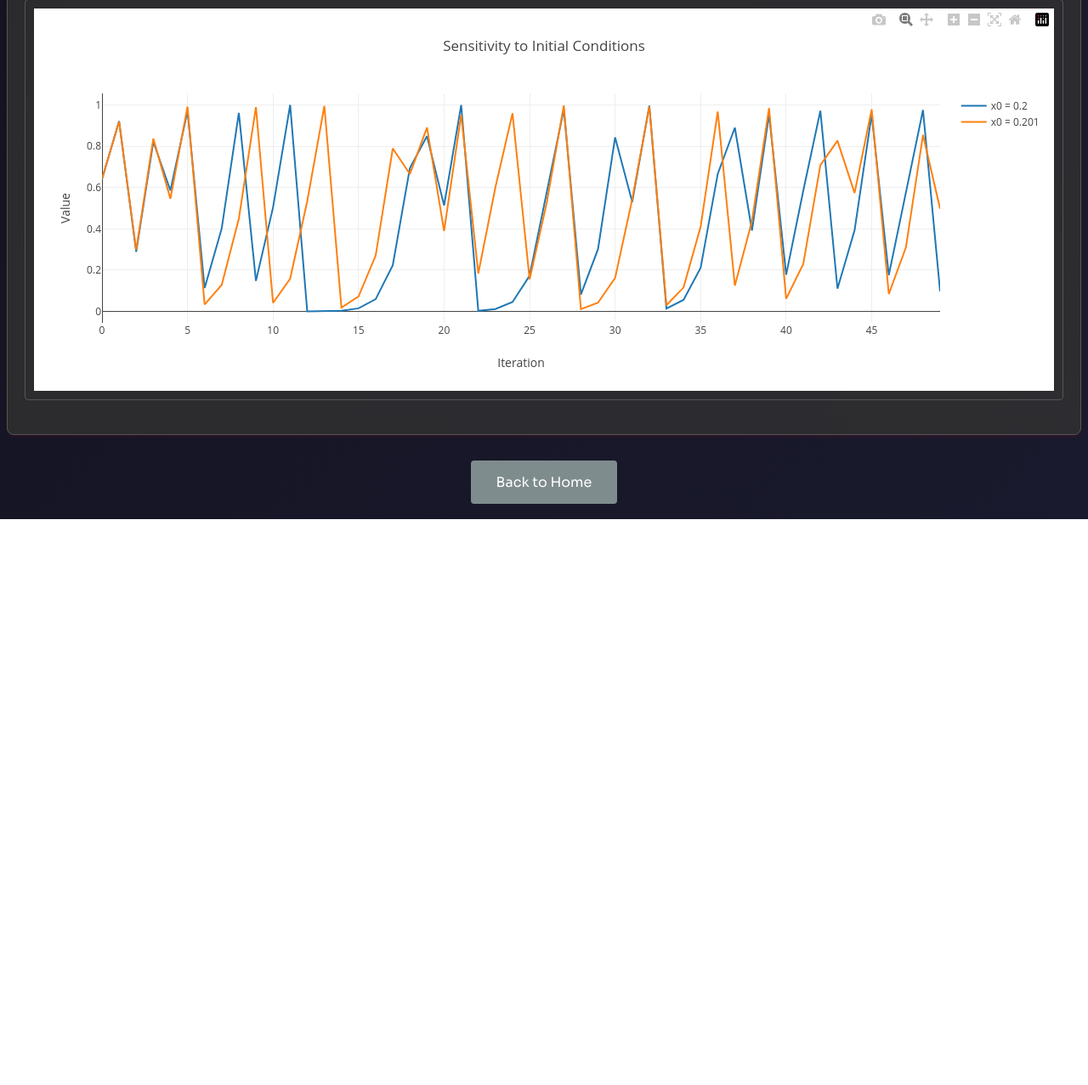
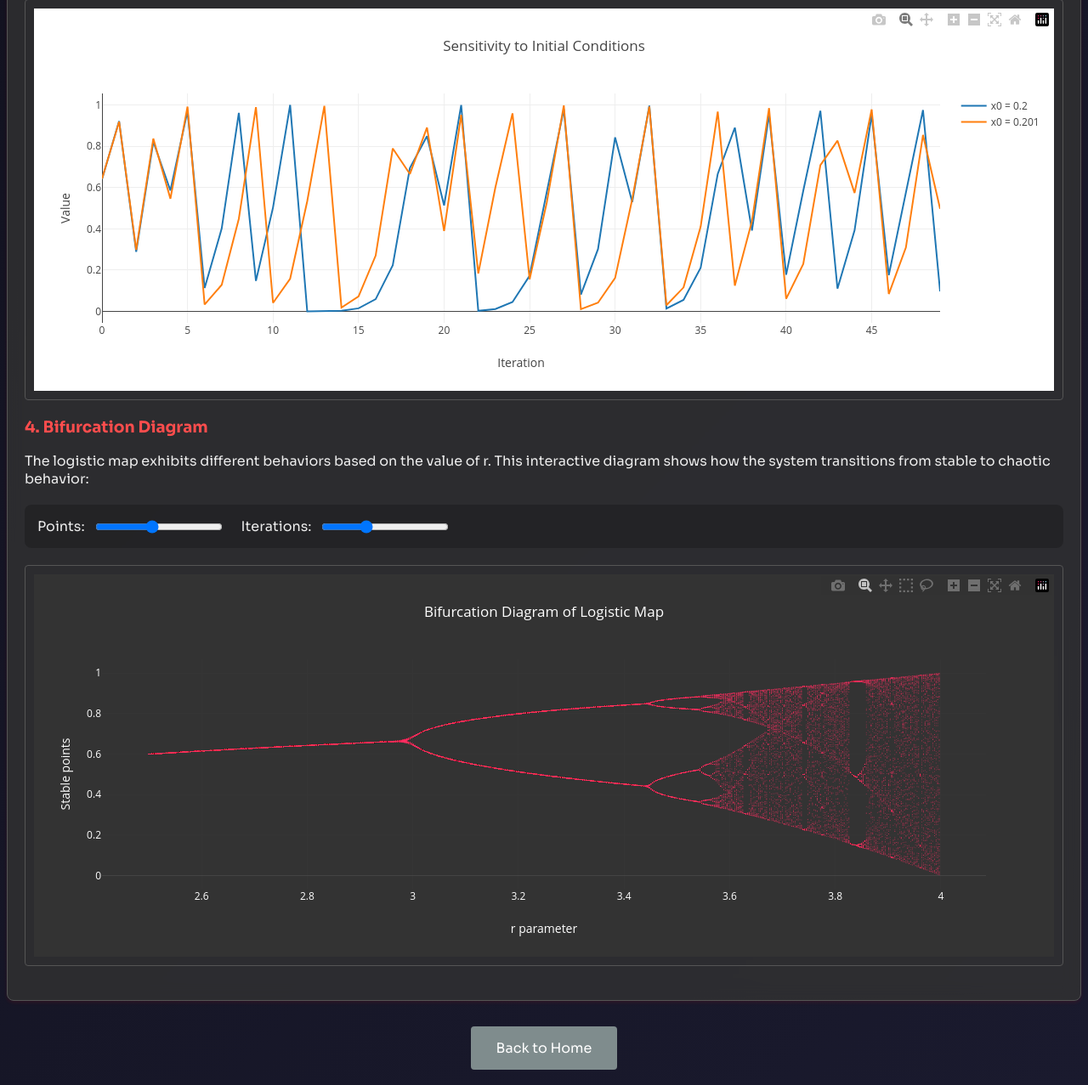
Before and after one commit to RiderSupreme/ChaosCrypt, a Flask app: page /how-it-works in a window 1280 px wide. Shown: the part 1137-2414 px from the top of the page at 85% size. Before the commit the page ends 1748 px from the top, so only its background shows below. Run offline with Flask 3, Linux system fonts and the light colour scheme; some libraries are stand-ins or nearby versions.

Commit message:
Assistant checkpoint: Added interactive bifurcation diagram to how-it-works page
Assistant generated file changes:
- templates/how_it_works.html: Add interactive bifurcation diagram, Add styles for controls

---

User prompt:

Improve the learn more page, showing an interactive bifurcation table ot the logistics map which we used

Replit-Commit-Author: Assistant
Replit-Commit-Session-Id: 39b33084-42dc-433a-a68d-2c0bad8ee754

```diff
--- a/templates/how_it_works.html
+++ b/templates/how_it_works.html
@@ -53,6 +53,22 @@
             margin: 10px 0;
             color: #eee;
         }
+        .controls {
+            display: flex;
+            gap: 20px;
+            margin: 20px 0;
+            padding: 15px;
+            background: rgba(0,0,0,0.2);
+            border-radius: 8px;
+        }
+        .controls label {
+            display: flex;
+            align-items: center;
+            gap: 10px;
+        }
+        .controls input[type="range"] {
+            width: 150px;
+        }
     </style>
 </head>
 <body>
@@ -86,9 +102,77 @@
         </ul>
 
         <div id="sensitivityPlot" class="graph"></div>
+
+        <h3>4. Bifurcation Diagram</h3>
+        <p>The logistic map exhibits different behaviors based on the value of r. This interactive diagram shows how the system transitions from stable to chaotic behavior:</p>
+        <div class="controls">
+            <label>Points: <input type="range" id="pointsSlider" min="100" max="1000" value="500" /></label>
+            <label>Iterations: <input type="range" id="iterationsSlider" min="50" max="200" value="100" /></label>
+        </div>
+        <div id="bifurcationPlot" class="graph"></div>
     </div>
 
     <script>
+        // Generate bifurcation diagram data
+        function generateBifurcationData(points, iterations) {
+            const rValues = [];
+            const xValues = [];
+
+            for(let r = 2.5; r <= 4; r += (1.5/points)) {
+                let x = 0.5;
+
+                // Warm up
+                for(let i = 0; i < 100; i++) {
+                    x = r * x * (1 - x);
+                }
+
+                // Collect points
+                for(let i = 0; i < iterations; i++) {
+                    x = r * x * (1 - x);
+                    rValues.push(r);
+                    xValues.push(x);
+                }
+            }
+
+            return [rValues, xValues];
+        }
+
+        // Initial bifurcation plot
+        function updateBifurcationPlot() {
+            const points = parseInt(document.getElementById('pointsSlider').value);
+            const iterations = parseInt(document.getElementById('iterationsSlider').value);
+            const [rValues, xValues] = generateBifurcationData(points, iterations);
+
+            const trace = {
+                x: rValues,
+                y: xValues,
+                mode: 'markers',
+                type: 'scatter',
+                marker: {
+                    size: 1,
+                    opacity: 0.5,
+                    color: '#ff3366'
+                }
+            };
+
+            const layout = {
+                title: 'Bifurcation Diagram of Logistic Map',
+                xaxis: { title: 'r parameter' },
+                yaxis: { title: 'Stable points' },
+                plot_bgcolor: '#333',
+                paper_bgcolor: '#333',
+                font: { color: '#fff' }
+            };
+
+            Plotly.newPlot('bifurcationPlot', [trace], layout);
+        }
+
+        // Add event listeners for sliders
+        document.getElementById('pointsSlider').addEventListener('input', updateBifurcationPlot);
+        document.getElementById('iterationsSlider').addEventListener('input', updateBifurcationPlot);
+
+        // Initial plot
+        updateBifurcationPlot();
         // Generate logistic map plot
         function generateLogisticData(x0, n) {
             let x = x0;
```
